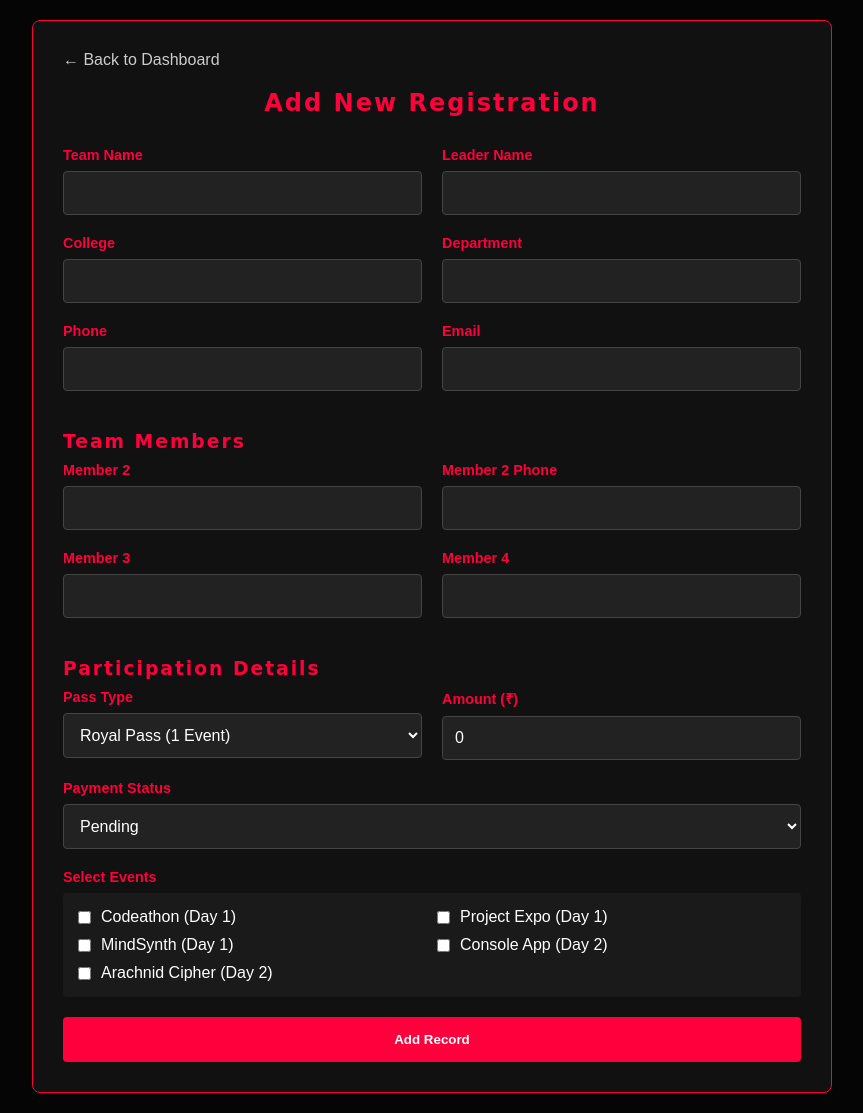
After one commit to AjayKannanRavi/thigazh-2k26-website, a PHP site: page /add_data.php in a window 1280 px wide. The commit adds this page. Shown: the whole page, without its empty margins (208-1071 px from the left). Run offline with PHP 8.4, Linux system fonts and the light colour scheme; the visitor is signed in with stand-in values (Sample User, id 1); some libraries are stand-ins or nearby versions.

Commit message:
changes with some issues

```diff
--- /dev/null
+++ b/add_data.php
@@ -0,0 +1,178 @@
+<?php
+session_start();
+require_once 'config.php';
+require_once 'mailer.php';
+
+// Verify login status
+if (!isset($_SESSION['admin_logged_in']) || $_SESSION['admin_logged_in'] !== true) {
+    header("Location: login.php");
+    exit;
+}
+
+$msg = "";
+
+if ($_SERVER["REQUEST_METHOD"] == "POST") {
+    try {
+        $pdo = getDBConnection();
+
+        $team_name = htmlspecialchars($_POST['team_name']);
+        $leader_name = htmlspecialchars($_POST['leader_name']);
+        $member2 = htmlspecialchars($_POST['member2']);
+        $member2_phone = htmlspecialchars($_POST['member2_phone']);
+        $member3 = htmlspecialchars($_POST['member3']);
+        $member4 = htmlspecialchars($_POST['member4']);
+        $college = htmlspecialchars($_POST['college']);
+        $department = htmlspecialchars($_POST['department']);
+        $phone = htmlspecialchars($_POST['phone']);
+        $email = htmlspecialchars($_POST['email']);
+        $pass_type = htmlspecialchars($_POST['pass_type']);
+        $amount = (int)$_POST['amount'];
+        $payment_status = htmlspecialchars($_POST['payment_status']);
+
+        // Handle events
+        $selected_events = isset($_POST['selected_events']) ? $_POST['selected_events'] : [];
+        $events_json = json_encode($selected_events);
+
+        $sql = "INSERT INTO registrations (team_name, leader_name, member2, member2_phone, member3, member4, college, department, phone, email, pass_type, selected_events, amount, payment_status)
+                VALUES (:team_name, :leader_name, :member2, :member2_phone, :member3, :member4, :college, :department, :phone, :email, :pass_type, :events_json, :amount, :payment_status)";
+
+        $stmt = $pdo->prepare($sql);
+        $stmt->execute([
+            'team_name' => $team_name, 'leader_name' => $leader_name,
+            'member2' => $member2, 'member2_phone' => $member2_phone,
+            'member3' => $member3, 'member4' => $member4,
+            'college' => $college, 'department' => $department,
+            'phone' => $phone, 'email' => $email,
+            'pass_type' => $pass_type, 'events_json' => $events_json,
+            'amount' => $amount, 'payment_status' => $payment_status
+        ]);
+
+        $msg = "<p style='color: #00ff88; text-align:center;'>Record added successfully!</p>";
+        header("refresh:2;url=view_data.php");
+    } catch (PDOException $e) {
+        $msg = "<p style='color: #ff003c; text-align:center;'>Error: " . $e->getMessage() . "</p>";
+    }
+}
+?>
+<!DOCTYPE html>
+<html lang="en">
+<head>
+    <meta charset="UTF-8">
+    <meta name="viewport" content="width=device-width, initial-scale=1.0">
+    <title>Add Registration | Admin</title>
+    <link rel="stylesheet" href="style.css">
+    <style>
+        body { background: #050505; color: white; padding: 20px; }
+        .admin-form { max-width: 800px; margin: 0 auto; background: #111; padding: 30px; border: 1px solid #ff003c; border-radius: 8px; }
+        .input-group { margin-bottom: 20px; }
+        label { display: block; margin-bottom: 8px; color: #ff003c; font-weight: bold; }
+        input, select { width: 100%; padding: 12px; background: #222; border: 1px solid #444; color: white; border-radius: 4px; }
+        .grid-2 { display: grid; grid-template-columns: 1fr 1fr; gap: 20px; }
+        .btn-submit { background: #ff003c; color: white; padding: 15px 30px; border: none; border-radius: 4px; cursor: pointer; font-weight: bold; width: 100%; margin-top: 20px; }
+        .back-link { display: block; margin-bottom: 20px; color: #ccc; text-decoration: none; }
+        .event-grid { display: grid; grid-template-columns: 1fr 1fr; gap: 10px; background: #1a1a1a; padding: 15px; border-radius: 4px; }
+        .event-item { display: flex; align-items: center; gap: 10px; }
+        .event-item input { width: auto; }
+    </style>
+</head>
+<body>
+    <div class="admin-form">
+        <a href="view_data.php" class="back-link">← Back to Dashboard</a>
+        <h2 style="color: #ff003c; text-align: center; margin-bottom: 30px;">Add New Registration</h2>
+
+        <?= $msg ?>
+
+        <form action="" method="POST">
+            <div class="grid-2">
+                <div class="input-group">
+                    <label>Team Name</label>
+                    <input type="text" name="team_name" required>
+                </div>
+                <div class="input-group">
+                    <label>Leader Name</label>
+                    <input type="text" name="leader_name" required>
+                </div>
+            </div>
+
+            <div class="grid-2">
+                <div class="input-group">
+                    <label>College</label>
+                    <input type="text" name="college" required>
+                </div>
+                <div class="input-group">
+                    <label>Department</label>
+                    <input type="text" name="department" required>
+                </div>
+            </div>
+
+            <div class="grid-2">
+                <div class="input-group">
+                    <label>Phone</label>
+                    <input type="tel" name="phone" required>
+                </div>
+                <div class="input-group">
+                    <label>Email</label>
+                    <input type="email" name="email" required>
+                </div>
+            </div>
+
+            <h3 style="color: #ff003c; margin: 20px 0 10px;">Team Members</h3>
+            <div class="grid-2">
+                <div class="input-group">
+                    <label>Member 2</label>
+                    <input type="text" name="member2">
+                </div>
+                <div class="input-group">
+                    <label>Member 2 Phone</label>
+                    <input type="text" name="member2_phone">
+                </div>
+            </div>
+            <div class="grid-2">
+                <div class="input-group">
+                    <label>Member 3</label>
+                    <input type="text" name="member3">
+                </div>
+                <div class="input-group">
+                    <label>Member 4</label>
+                    <input type="text" name="member4">
+                </div>
+            </div>
+
+            <h3 style="color: #ff003c; margin: 20px 0 10px;">Participation Details</h3>
+            <div class="grid-2">
+                <div class="input-group">
+                    <label>Pass Type</label>
+                    <select name="pass_type" required>
+                        <option value="royal">Royal Pass (1 Event)</option>
+                        <option value="elite">Elite Pass (2 Events)</option>
+                    </select>
+                </div>
+                <div class="input-group">
+                    <label>Amount (₹)</label>
+                    <input type="number" name="amount" value="0">
+                </div>
+            </div>
+
+            <div class="input-group">
+                <label>Payment Status</label>
+                <select name="payment_status">
+                    <option value="Pending">Pending</option>
+                    <option value="Pending Verification">Pending Verification</option>
+                    <option value="Completed">Completed</option>
+                </select>
+            </div>
+
+            <label>Select Events</label>
+            <div class="event-grid">
+                <div class="event-item"><input type="checkbox" name="selected_events[]" value="codeathon"> Codeathon (Day 1)</div>
+                <div class="event-item"><input type="checkbox" name="selected_events[]" value="project_expo"> Project Expo (Day 1)</div>
+                <div class="event-item"><input type="checkbox" name="selected_events[]" value="mindsynth"> MindSynth (Day 1)</div>
+                <div class="event-item"><input type="checkbox" name="selected_events[]" value="console_app"> Console App (Day 2)</div>
+                <div class="event-item"><input type="checkbox" name="selected_events[]" value="arachnid"> Arachnid Cipher (Day 2)</div>
+            </div>
+
+            <button type="submit" class="btn-submit">Add Record</button>
+        </form>
+    </div>
+</body>
+</html>
--- a/config.php
+++ b/config.php
@@ -1,9 +1,9 @@
 <?php
-// config.php
 // Centralized configuration for THIGAZH 2K26 website
+date_default_timezone_set('Asia/Kolkata');
 
 // Database Configuration
-define('DB_HOST', '127.0.0.1');
+define('DB_HOST', 'localhost');
 define('DB_NAME', 'thigazh_db');
 define('DB_USER', 'root');
 define('DB_PASS', '');
@@ -11,7 +11,9 @@ define('DB_PASS', '');
 // File & Path Configuration
 define('BASE_PATH', __DIR__);
 define('UPLOAD_DIR', BASE_PATH . '/uploads/');
-define('SITE_URL', (isset($_SERVER['HTTPS']) ? "https" : "http") . "://" . $_SERVER['HTTP_HOST'] . dirname($_SERVER['PHP_SELF']));
+$host = isset($_SERVER['HTTP_HOST']) ? $_SERVER['HTTP_HOST'] : 'localhost';
+$self = isset($_SERVER['PHP_SELF']) ? dirname($_SERVER['PHP_SELF']) : '';
+define('SITE_URL', (isset($_SERVER['HTTPS']) ? "https" : "http") . "://" . $host . $self);
 
 // Admin Email (where notifications are sent)
 define('ADMIN_EMAIL', 'real.kiransurya@gmail.com');
@@ -29,9 +31,110 @@ function getDBConnection() {
     try {
         $pdo = new PDO("mysql:host=" . DB_HOST . ";dbname=" . DB_NAME, DB_USER, DB_PASS);
         $pdo->setAttribute(PDO::ATTR_ERRMODE, PDO::ERRMODE_EXCEPTION);
+
+        // Sync MySQL timezone with PHP timezone
+        $now = new DateTime();
+        $mins = $now->getOffset() / 60;
+        $sgn = ($mins < 0 ? -1 : 1);
+        $mins = abs($mins);
+        $hrs = floor($mins / 60);
+        $mins -= $hrs * 60;
+        $offset = sprintf('%+d:%02d', $hrs * $sgn, $mins);
+        $pdo->exec("SET time_zone='$offset';");
+
         return $pdo;
     } catch (PDOException $e) {
-        die("Database Connection Error: " . $e->getMessage());
+        showErrorPage("Database Connection Error", $e->getMessage());
     }
 }
+
+/**
+ * Renders a premium Red Neon themed error page.
+ */
+function showErrorPage($title, $message) {
+    die("
+    <!DOCTYPE html>
+    <html lang='en'>
+    <head>
+        <meta charset='UTF-8'>
+        <meta name='viewport' content='width=device-width, initial-scale=1.0'>
+        <title>$title | THIGAZH 2K26</title>
+        <link href='https://fonts.googleapis.com/css2?family=Orbitron:wght@400;700&family=Montserrat:wght@300;400;700&display=swap' rel='stylesheet'>
+        <style>
+            body {
+                background: #050505;
+                color: #ffffff;
+                font-family: 'Montserrat', sans-serif;
+                margin: 0;
+                height: 100vh;
+                display: flex;
+                align-items: center;
+                justify-content: center;
+                overflow: hidden;
+            }
+            .error-card {
+                background: rgba(17, 17, 17, 0.9);
+                border: 2px solid #ff003c;
+                padding: 40px;
+                border-radius: 12px;
+                text-align: center;
+                max-width: 500px;
+                width: 90%;
+                box-shadow: 0 0 30px rgba(255, 0, 60, 0.3);
+                position: relative;
+            }
+            .error-card::before {
+                content: '';
+                position: absolute;
+                top: -2px; left: -2px; right: -2px; bottom: -2px;
+                background: linear-gradient(45deg, #ff003c, #00e5ff, #ff003c);
+                z-index: -1;
+                filter: blur(10px);
+                opacity: 0.5;
+                border-radius: 12px;
+            }
+            h1 {
+                font-family: 'Orbitron', sans-serif;
+                color: #ff003c;
+                text-transform: uppercase;
+                letter-spacing: 4px;
+                margin-bottom: 20px;
+                text-shadow: 0 0 10px rgba(255, 0, 60, 0.8);
+            }
+            p {
+                color: #cccccc;
+                font-size: 1.1rem;
+                line-height: 1.6;
+                margin-bottom: 30px;
+            }
+            .btn {
+                background: #ff003c;
+                color: white;
+                text-decoration: none;
+                padding: 12px 30px;
+                border-radius: 4px;
+                font-weight: bold;
+                text-transform: uppercase;
+                letter-spacing: 2px;
+                transition: 0.3s;
+                display: inline-block;
+                cursor: pointer;
+            }
+            .btn:hover {
+                background: #ffffff;
+                color: #ff003c;
+                box-shadow: 0 0 20px rgba(255, 255, 255, 0.5);
+            }
+        </style>
+    </head>
+    <body>
+        <div class='error-card'>
+            <h1>$title</h1>
+            <p>$message</p>
+            <a href='javascript:history.back()' class='btn'>Back to Registration</a>
+        </div>
+    </body>
+    </html>
+    ");
+}
 ?>
--- a/edit_data.php
+++ b/edit_data.php
@@ -82,7 +82,7 @@ try {
 
         // Send Verification Email ONLY IF status just changed to 'Completed'
         if ($old_data['payment_status'] !== 'Completed' && $payment_status === 'Completed') {
-            $admin_email = 'real.kiransurya@gmail.com';
+            $admin_email = ADMIN_EMAIL;
 
             // Fetch the updated record to get json events
             $stmt_new = $pdo->prepare("SELECT selected_events FROM registrations WHERE id = :id");
@@ -147,11 +147,11 @@ try {
     $reg = $stmt->fetch(PDO::FETCH_ASSOC);
 
     if (!$reg) {
-        die("Record not found!");
+        showErrorPage("Record Not Found", "The registration record you are trying to edit does not exist.");
     }
 
 } catch(PDOException $e) {
-    die("Database Error: " . $e->getMessage());
+    showErrorPage("Database Error", $e->getMessage());
 }
 ?>
 <!DOCTYPE html>
--- a/mailer.php
+++ b/mailer.php
@@ -30,8 +30,6 @@ function getThigazhEmailTemplate($title, $content) {
             .footer { background-color: #0a0a0f; padding: 25px; text-align: center; font-size: 13px; color: #666; border-top: 1px solid #222; }
             .btn { display: inline-block; padding: 12px 25px; background-color: #ff003c; color: #ffffff !important; text-decoration: none; border-radius: 4px; font-weight: bold; text-transform: uppercase; letter-spacing: 1px; margin-top: 20px; }
             .highlight { color: #ff003c; font-weight: bold; }
-            .otp-code { display: block; width: fit-content; margin: 30px auto; padding: 15px 30px; background: #1a1a3a; border: 2px dashed #ff003c; font-family: 'Orbitron', sans-serif; font-size: 32px; color: #ffffff; letter-spacing: 10px; border-radius: 4px; text-shadow: 0 0 10px #ff003c; }
-            .otp-expiry-notice { font-size: 13px; color: #888; text-align: center; font-style: italic; }
         </style>
     </head>
     <body>
--- a/view_data.php
+++ b/view_data.php
@@ -236,7 +236,7 @@ try {
     $stmt->execute($params);
     $registrations = $stmt->fetchAll(PDO::FETCH_ASSOC);
 } catch(PDOException $e) {
-    die("Database Error: " . $e->getMessage());
+    showErrorPage("Database Error", $e->getMessage());
 }
 ?>
 <!DOCTYPE html>
@@ -354,7 +354,7 @@ try {
     </style>
 </head>
 <body>
-    <h1>Data Base Registrations</h1>
+    <h1 class="glitch" data-text="Admin Dashboard">Admin Dashboard</h1>
 
     <div class="controls-container">
         <form class="search-form" method="GET" action="view_data.php">
@@ -378,6 +378,7 @@ try {
             if ($status_filter !== '') $export_params['status_filter'] = $status_filter;
             $export_url = 'view_data.php?' . http_build_query($export_params);
         ?>
+        <a href="add_data.php" class="btn-action" style="background: #ff003c; color: #fff;">+ Add Record</a>
         <a href="<?= htmlspecialchars($export_url) ?>" class="btn-action btn-export" style="background: #00ff88;">Export Excel</a>
         <a href="view_data.php?export=sql" class="btn-action" style="background: #00e5ff; color: #000;">Backup SQL</a>
         <a href="logout.php" class="btn-action" style="background: #333; color: #fff;">Logout</a>
```
Also changed, not shown: mail_log.txt (+64 -0 lines), payment.php (+13 -25 lines), register.php (+18 -32 lines), schema.sql (+0 -10 lines), verify_otp.php (deleted, +0 -220 lines).
